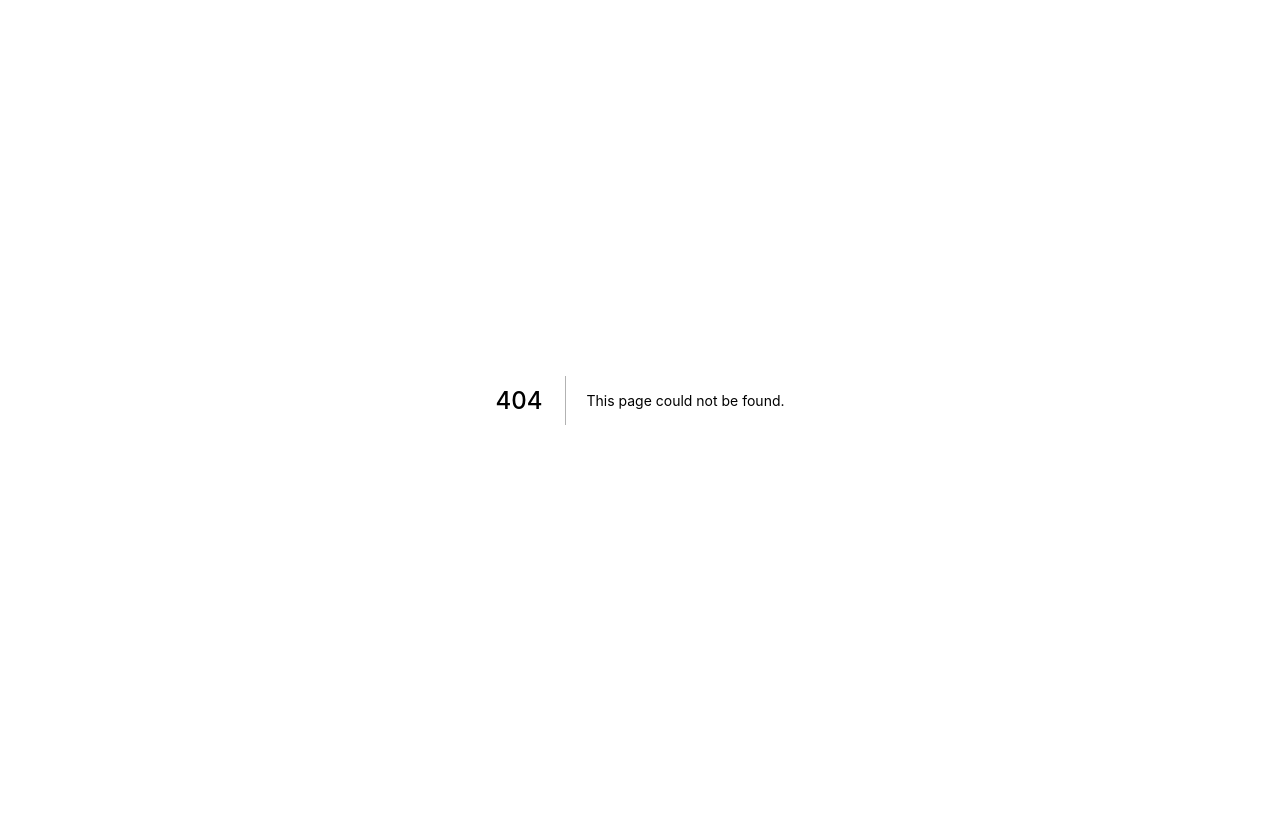
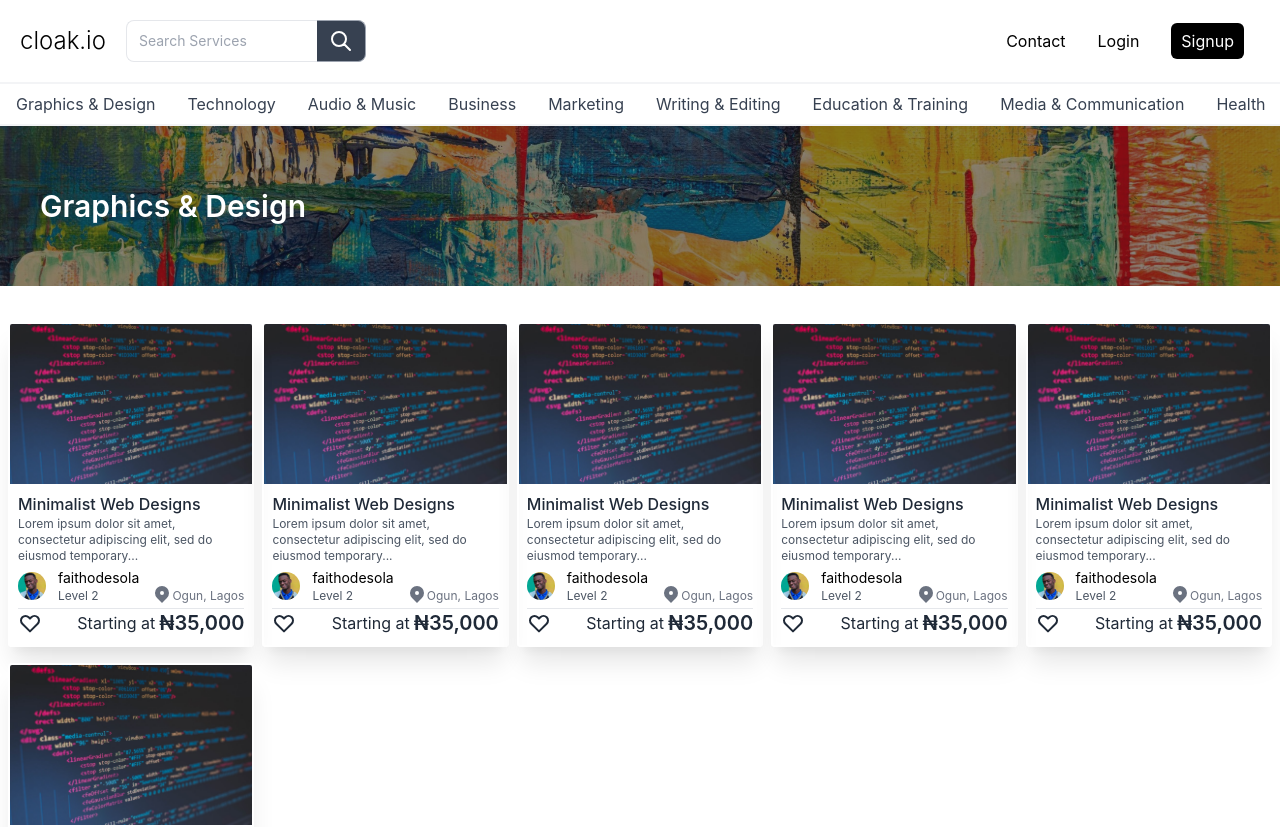
Before and after one commit to Olatokumbo/Cloak.io, a Next.js app: page /categories/1 in a window 1280 px wide. Before the commit this address had no page. Shown: the top 827 px of the page. Before the commit the page ends 800 px from the top, so only its background shows below. Built offline with nearby package versions, Linux system fonts and the light colour scheme.

Commit message:
Designed the Category Page

```diff
--- /dev/null
+++ b/pages/categories/[slug].js
@@ -0,0 +1,42 @@
+import Image from "next/image";
+import Navbar from "../../components/Navbar";
+import CategoryList from "../../sections/CategoryList";
+import ProfileCard from "../../components/ProfileCard";
+import Link from "next/link";
+
+const Category = () => {
+  return (
+    <div className="min-h-screen">
+      <Navbar />
+      <CategoryList />
+      <div className="w-full relative overflow-hidden mb-9">
+        <div className="opacity-50 bg-gray-900 absolute left-0 right-0 top-0 bottom-0"></div>
+        <div className="absolute p-10 flex h-full w-full">
+          <div className="flex-1 flex flex-col justify-center items-start">
+            <h1 className="text-white text-3xl font-semibold">
+              Graphics & Design
+            </h1>
+          </div>
+          <div className="flex-none md:flex-1"></div>
+        </div>
+        <div className="flex-1 relative -z-1 h-40">
+          <Image
+            src="/wallpaper.jpg"
+            className="object-cover"
+            layout="fill"
+          />
+        </div>
+      </div>
+      <div className="mb-5 w-full px-2 grid gap-x-2 gap-y-4 grid-cols-1 sm:grid-cols-2 md:grid-cols-3 lg:grid-cols-4 xl:grid-cols-5 2xl:grid-cols-5">
+          <Link href="/search/12"><a><ProfileCard /></a></Link>
+          <Link href="/search/12"><a><ProfileCard /></a></Link>
+          <Link href="/search/12"><a><ProfileCard /></a></Link>
+          <Link href="/search/12"><a><ProfileCard /></a></Link>
+          <Link href="/search/12"><a><ProfileCard /></a></Link>
+          <Link href="/search/12"><a><ProfileCard /></a></Link>
+        </div>
+    </div>
+  );
+};
+
+export default Category;
--- a/sections/CategoryList.js
+++ b/sections/CategoryList.js
@@ -1,20 +1,20 @@
 import Link from "next/link";
-const categoryList = () => {
+const CategoryList = () => {
   return (
     <div className="py-2 flex overflow-auto w-full whitespace-nowrap border-b-2 border-gray-100 border-solid">
       <div className="m-auto flex">
-        <Link  className="font-normal hover:font-bold" href="/categories/graphics-and-design"><h5 className="text-gray-700 mx-4 cursor-pointer hover:text-gray-500">Graphics and Design</h5></Link>
+        <Link  className="font-normal hover:font-bold" href="/categories/graphics-and-design"><h5 className="text-gray-700 mx-4 cursor-pointer hover:text-gray-500">Graphics & Design</h5></Link>
         <Link href="/categories/technology"><h5 className="text-gray-700 mx-4 cursor-pointer hover:text-gray-500">Technology</h5></Link>
-        <Link href="/categories/audio-and-music"><h5 className="text-gray-700 mx-4 cursor-pointer hover:text-gray-500">Audio and Music</h5></Link>
+        <Link href="/categories/audio-and-music"><h5 className="text-gray-700 mx-4 cursor-pointer hover:text-gray-500">Audio & Music</h5></Link>
         <Link href="/categories/business"><h5 className="text-gray-700 mx-4 cursor-pointer hover:text-gray-500">Business</h5></Link>
         <Link href="/categories/marketing"><h5 className="text-gray-700 mx-4 cursor-pointer hover:text-gray-500">Marketing</h5></Link>
-        <Link href="/categories/writing-and-editing"><h5 className="text-gray-700 mx-4 cursor-pointer hover:text-gray-500">Writing and Editing</h5></Link>
-        <Link href="/categories/education-and-training"><h5 className="text-gray-700 mx-4 cursor-pointer hover:text-gray-500">Education and Training</h5></Link>
-        <Link href="/categories/media-and-communication"><h5 className="text-gray-700 mx-4 cursor-pointer hover:text-gray-500">Media and Communication</h5></Link>
+        <Link href="/categories/writing-and-editing"><h5 className="text-gray-700 mx-4 cursor-pointer hover:text-gray-500">Writing & Editing</h5></Link>
+        <Link href="/categories/education-and-training"><h5 className="text-gray-700 mx-4 cursor-pointer hover:text-gray-500">Education & Training</h5></Link>
+        <Link href="/categories/media-and-communication"><h5 className="text-gray-700 mx-4 cursor-pointer hover:text-gray-500">Media & Communication</h5></Link>
         <Link href="/categories/health"><h5 className="text-gray-700 mx-4 cursor-pointer hover:text-gray-500">Health</h5></Link>
       </div>
     </div>
   );
 };
 
-export default categoryList;
+export default CategoryList;
```
